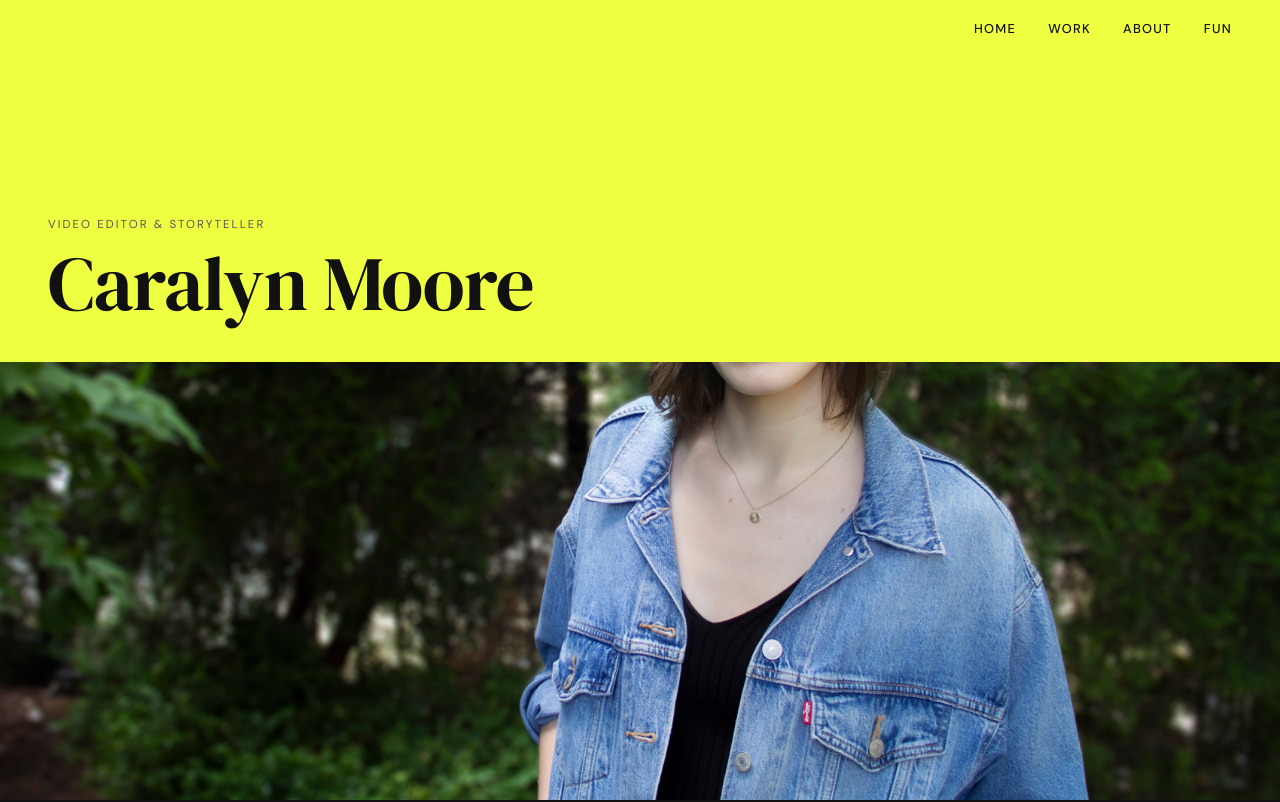
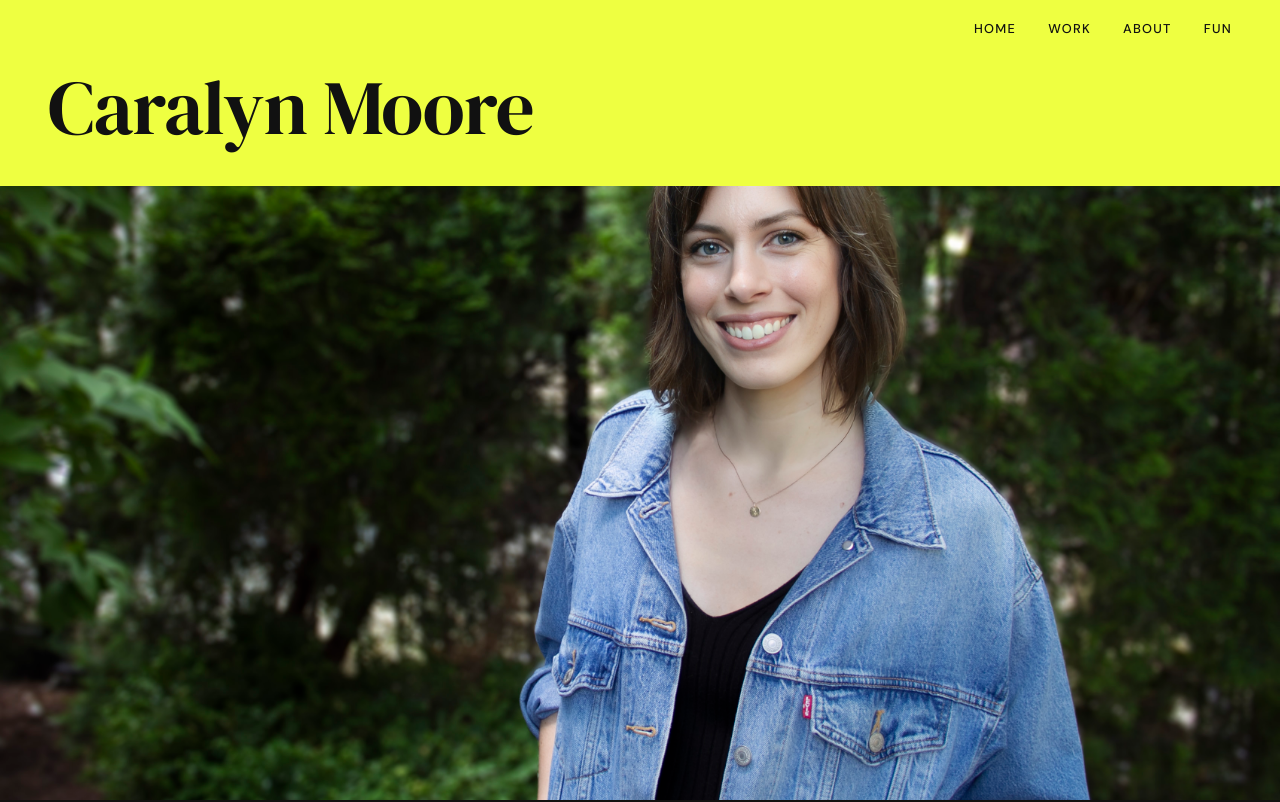
Before and after one commit to caralynmoore12-gif/caralyn-moore-website-project, a Next.js app: page / in a window 1280 px wide. Shown: the top 802 px of the page. Built offline with nearby package versions, Linux system fonts and the light colour scheme.

Commit message:
Smaller banner (20vh), adjust headshot position

```diff
--- a/components/layout/MainNav.tsx
+++ b/components/layout/MainNav.tsx
@@ -26,7 +26,7 @@ export default function MainNav() {
   const heroOpacity = Math.max(0, 1 - ratio * 2);
   const compactNameOpacity = Math.max(0, (ratio - 0.6) / 0.4);
   // Extra banner height collapses from ~38vh to 0
-  const bannerVh = 38 * (1 - ratio);
+  const bannerVh = 16 * (1 - ratio);
 
   const linkStyle: React.CSSProperties = {
     background: "none",
--- a/components/sections/HeroSection.tsx
+++ b/components/sections/HeroSection.tsx
@@ -17,7 +17,7 @@ export default function HeroSection() {
           width: "100%",
           height: "100%",
           objectFit: "cover",
-          objectPosition: "center 20%",
+          objectPosition: "center 35%",
           display: "block",
         }}
       />
```
